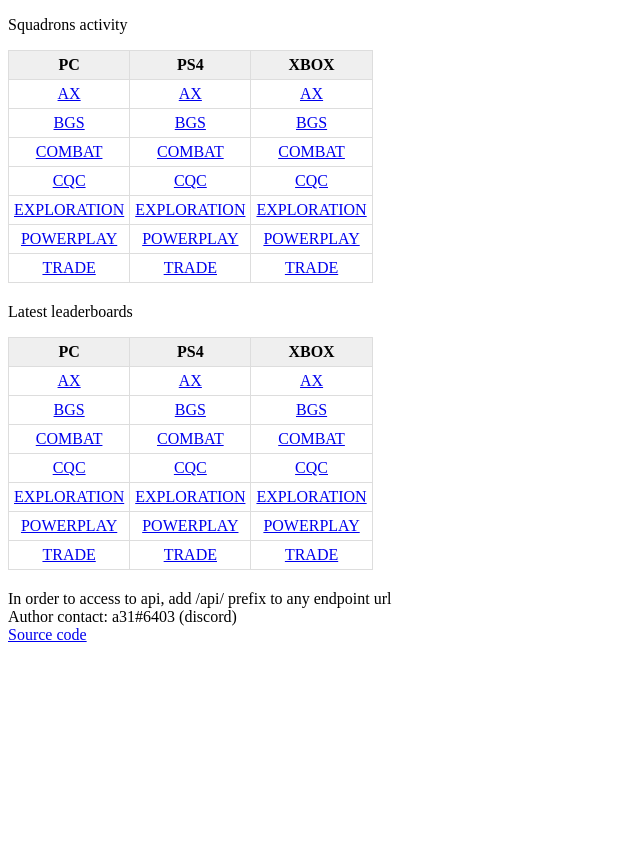
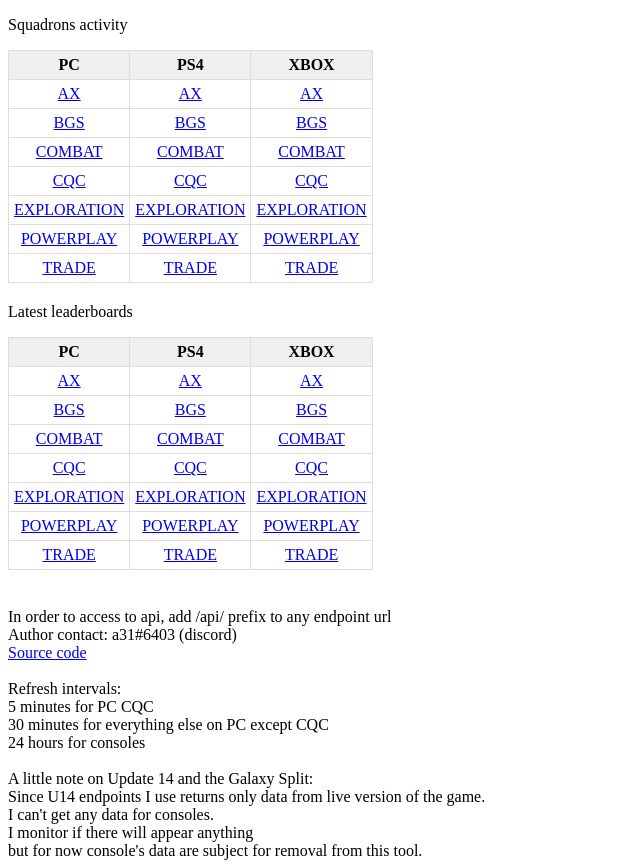
Before and after one commit to norohind/SquadsActivityMonitor, a plain HTML site: page static/index.html in a window 1280 px wide. Shown: the whole page, without its empty margins (0-640 px from the left). Before the commit the page ends 800 px from the top, so only its background shows below. Drawn offline with Linux system fonts and the light colour scheme.

Commit message:
Add refresh intervals and U14 note to index.html

```diff
--- a/static/index.html
+++ b/static/index.html
@@ -97,9 +97,18 @@
                 <td><a href="/leaderboard-state/now/trade/platform/xbox">TRADE</a></td>
             </tr>
         </table>
-    </div>
+    </div><br>
     <a>In order to access to api, add /api/ prefix to any endpoint url<br>
     Author contact: a31#6403 (discord)<br>
-    <a href="https://github.com/norohind/SquadsActivityMonitor">Source code</a></a>
+    <a href="https://github.com/norohind/SquadsActivityMonitor">Source code</a></a><br><br>
+    <a>Refresh intervals:<br>
+        5 minutes for PC CQC<br>
+        30 minutes for everything else on PC except CQC<br>
+        24 hours for consoles<br><br>
+    <a>A little note on Update 14 and the Galaxy Split:<br>Since U14 endpoints I use returns only data from live version of the game.<br>
+        I can't get any data for consoles. <br>
+        I monitor if there will appear anything<br>but for now console's data are subject
+        for removal from this tool.</a>
+    </a>
 </body>
 </html>
```
